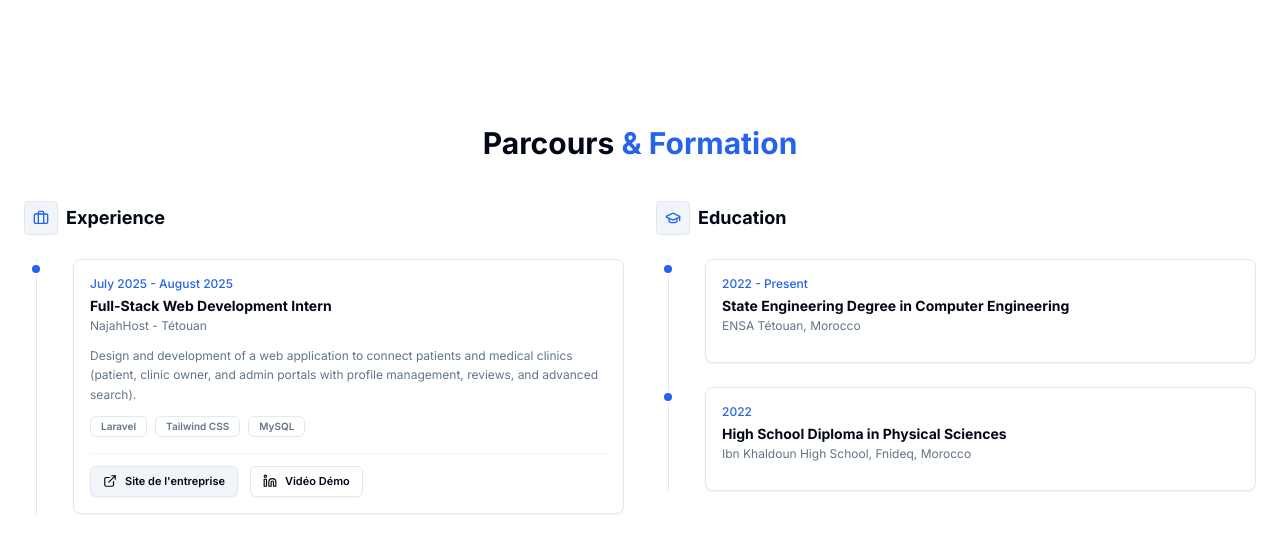
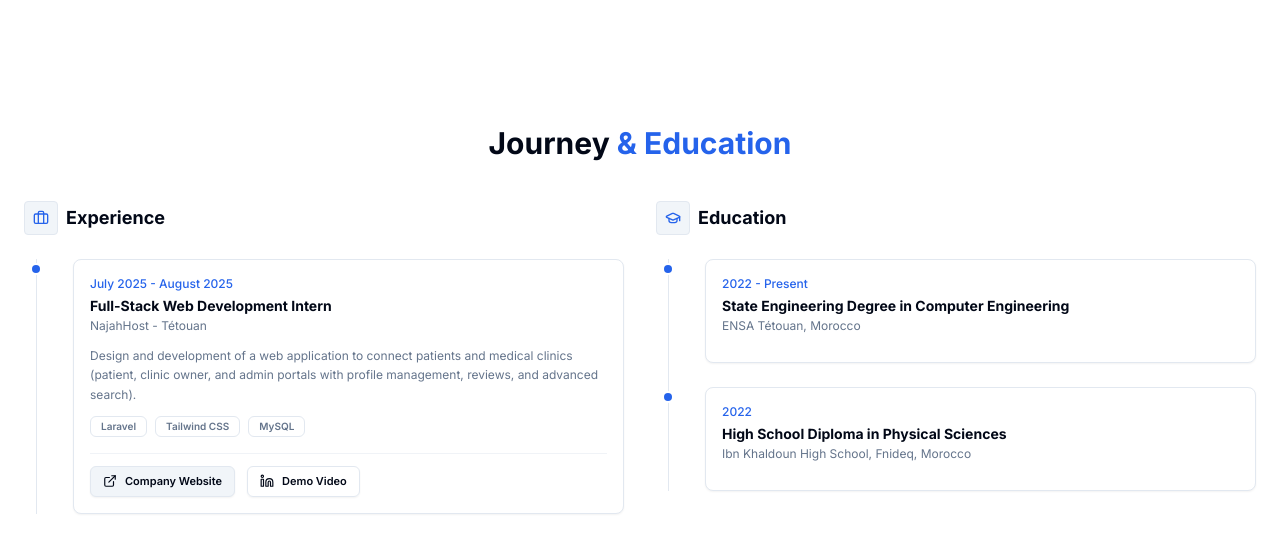
Before and after one commit to essebaiyayaa/Portfolio, a React (Vite) app: page / in a window 1280 px wide. Shown: the part 3240-3787 px from the top of the page. Built offline with nearby package versions, Linux system fonts and the light colour scheme; the HTML template or start-up script is replaced by a standard one.

Commit message:
Update Experience section labels to English

```diff
--- a/src/components/Experience.tsx
+++ b/src/components/Experience.tsx
@@ -14,7 +14,7 @@ export default function Experience() {
                     className="text-center mb-10"
                 >
                     <h2 className="text-2xl md:text-3xl font-bold mb-3 text-foreground">
-                        Parcours <span className="text-primary">& Formation</span>
+                        Journey <span className="text-primary">&amp; Education</span>
                     </h2>
                 </motion.div>
 
@@ -78,7 +78,7 @@ export default function Experience() {
                                                             className="inline-flex items-center gap-2 px-3 py-1.5 rounded-md bg-secondary text-foreground text-[11px] font-semibold hover:bg-secondary/80 transition-all border border-border shadow-sm active:scale-95"
                                                         >
                                                             <svg className="w-3.5 h-3.5" viewBox="0 0 24 24" fill="none" stroke="currentColor" strokeWidth="2" strokeLinecap="round" strokeLinejoin="round"><path d="M18 13v6a2 2 0 0 1-2 2H5a2 2 0 0 1-2-2V8a2 2 0 0 1 2-2h6"></path><polyline points="15 3 21 3 21 9"></polyline><line x1="10" y1="14" x2="21" y2="3"></line></svg>
-                                                            Site de l'entreprise
+                                                            Company Website
                                                         </a>
                                                     )}
                                                     {item.videoUrl && (
@@ -89,7 +89,7 @@ export default function Experience() {
                                                             className="inline-flex items-center gap-2 px-3 py-1.5 rounded-md bg-transparent text-foreground text-[11px] font-semibold hover:bg-secondary/50 transition-all border border-border shadow-sm active:scale-95"
                                                         >
                                                             <svg className="w-3.5 h-3.5" viewBox="0 0 24 24" fill="none" stroke="currentColor" strokeWidth="2" strokeLinecap="round" strokeLinejoin="round"><path d="M16 8a6 6 0 0 1 6 6v7h-4v-7a2 2 0 0 0-2-2 2 2 0 0 0-2 2v7h-4v-7a6 6 0 0 1 6-6z"></path><rect x="2" y="9" width="4" height="12"></rect><circle cx="4" cy="4" r="2"></circle></svg>
-                                                            Vidéo Démo
+                                                            Demo Video
                                                         </a>
                                                     )}
                                                 </div>
```
